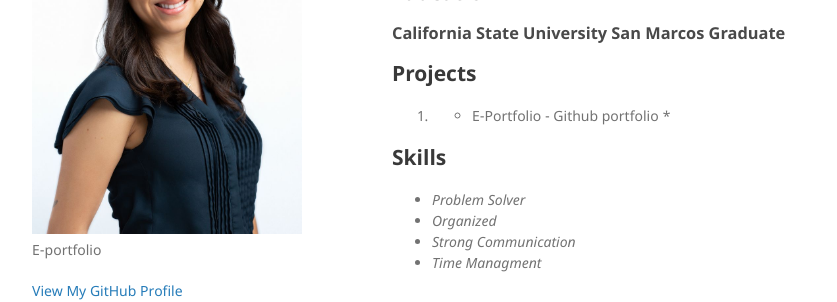
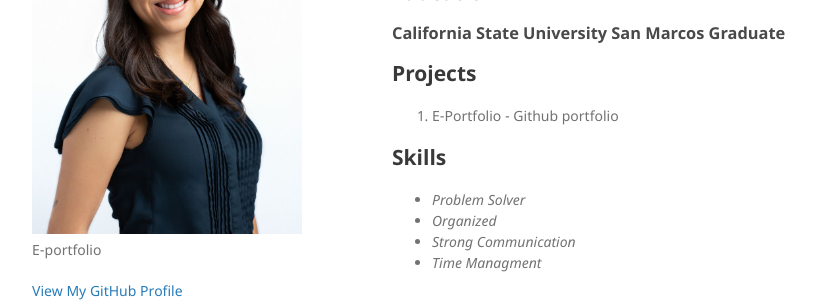
Before and after one commit to cristina02675/cristina02675.github.io, a Jekyll site: the page built from index.md, in a window 1280 px wide. Shown: the part 212-514 px from the top of the page, without its empty margins (178-1015 px from the left). Built offline with Jekyll 4.4.1, drawn with Linux system fonts in a browser that asks for light colours; our own code applies the rules of GitHub Pages for plain Markdown files.

```diff
--- a/index.md
+++ b/index.md
@@ -11,7 +11,7 @@ This is my E-portfolio to showcase my projects and coursework.
 ### California State University San Marcos Graduate
 
 ## Projects
-1. * E-Portfolio - Github portfolio *
+1. E-Portfolio - Github portfolio
 
 ## Skills
 - *Problem Solver*
```
